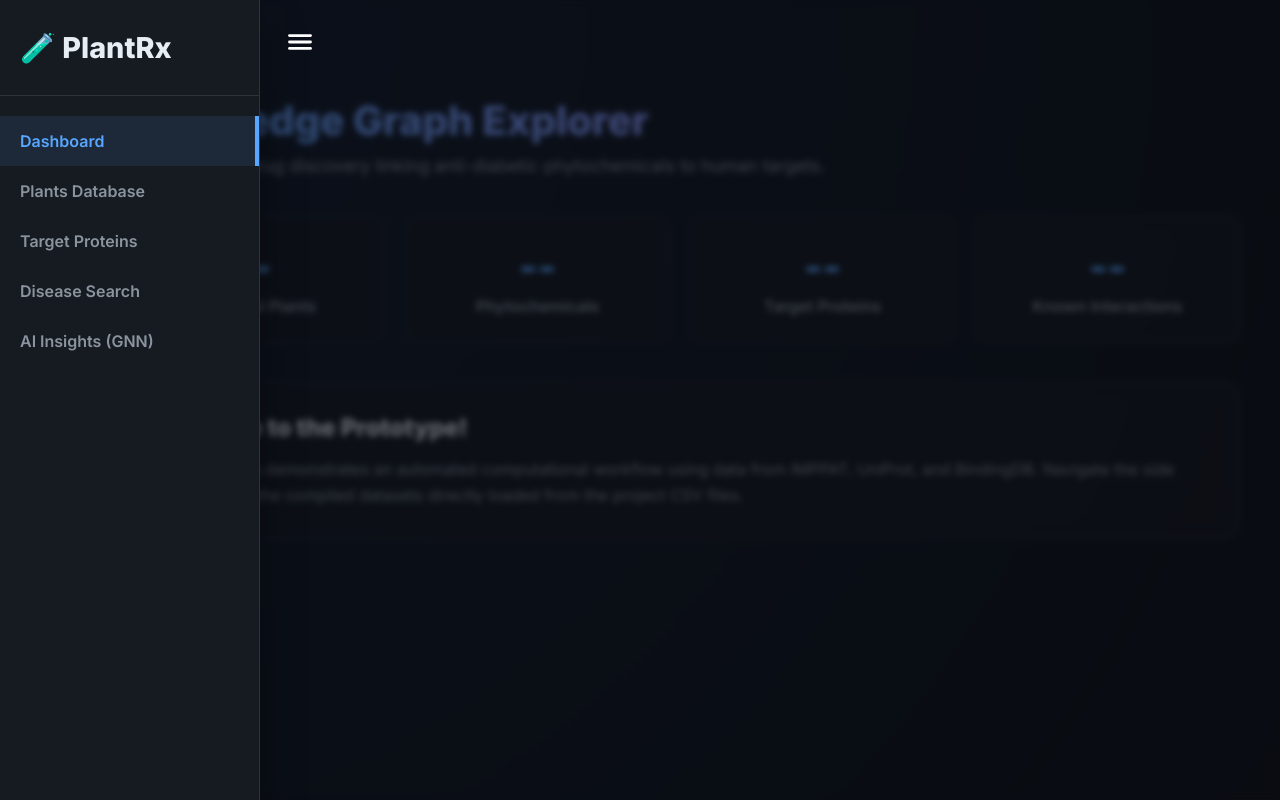
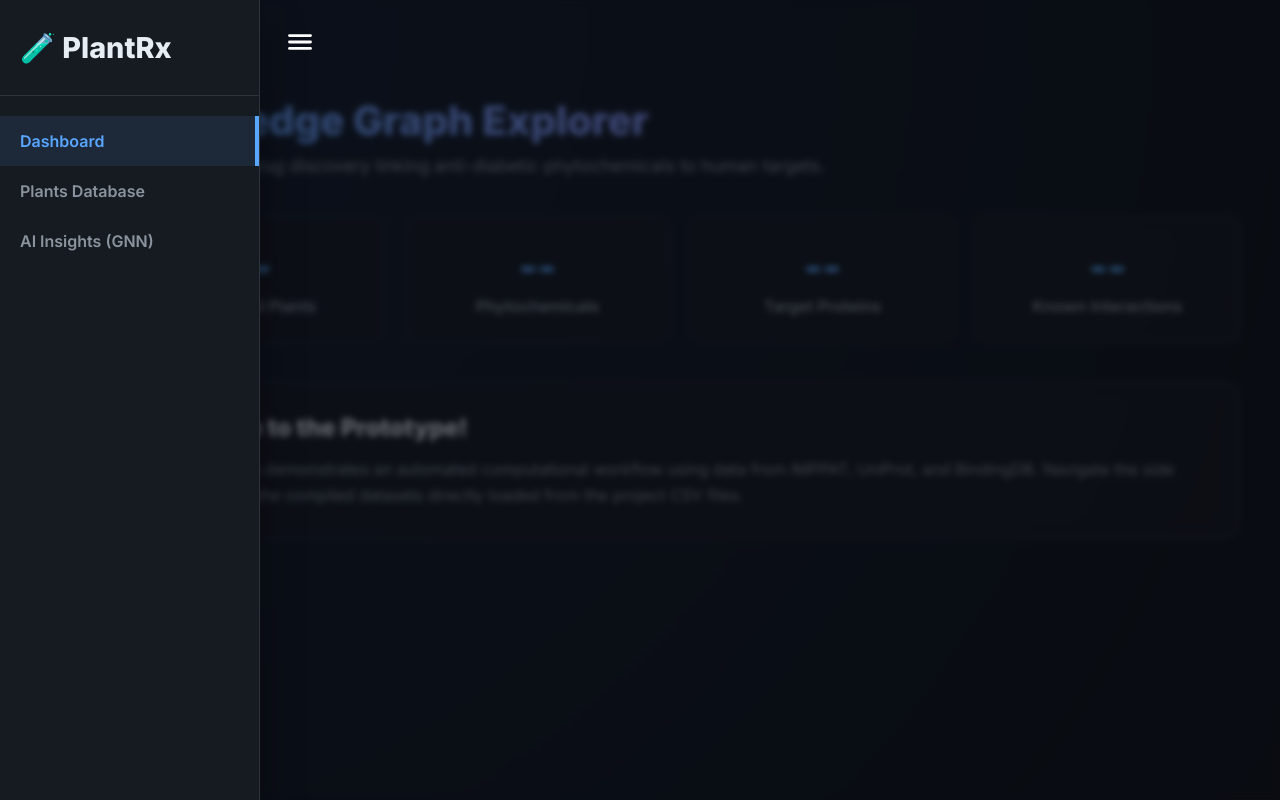
Before and after one commit to Joshuaj8361/plant_project_file, a Flask app: page / in a window 1280 px wide. Run offline with Flask 3, Linux system fonts and the light colour scheme; data that the repository does not hold is empty.

Commit message:
chem col added and removed some in nav

```diff
--- a/AI_file/static/app.js
+++ b/AI_file/static/app.js
@@ -95,80 +95,6 @@
         })
         .catch(err => console.error("Error fetching plants:", err));
 
-    // Fetch proteins
-    fetch('/api/proteins')
-        .then(res => res.json())
-        .then(proteins => {
-            const tbody = document.getElementById('table-proteins');
-            tbody.innerHTML = '';
-            proteins.forEach(protein => {
-                const tr = document.createElement('tr');
-                tr.innerHTML = `
-                    <td><strong>${protein.UniProt_ID || '-'}</strong></td>
-                    <td>${protein.Protein_Name || '-'}</td>
-                `;
-                tbody.appendChild(tr);
-            });
-        })
-        .catch(err => console.error("Error fetching proteins:", err));
-
-    // --- Disease Search Logic ---
-    const searchBtn = document.getElementById('disease-search-btn');
-    const searchInput = document.getElementById('disease-input');
-    const searchTable = document.getElementById('disease-search-table');
-    const searchTbody = document.getElementById('table-disease-search');
-    const searchError = document.getElementById('disease-search-error');
-
-    if (searchBtn) {
-        searchBtn.addEventListener('click', () => {
-            const disease = searchInput.value.trim();
-            if(!disease) return;
-
-            searchBtn.textContent = "Searching...";
-            searchTable.style.display = 'none';
-            searchError.style.display = 'none';
-
-            fetch(`/api/disease-search?disease=${encodeURIComponent(disease)}`)
-                .then(res => res.json())
-                .then(plants => {
-                    searchBtn.textContent = "Search";
-                    if(plants.length === 0) {
-                        searchError.textContent = "No recommended plants/fruits found for this disease in our database. (Try 'diabetes' or 'fever')";
-                        searchError.style.color = "#ffcccc";
-                        searchError.style.display = 'block';
-                    } else {
-                        searchTbody.innerHTML = '';
-                        plants.forEach(plant => {
-                            const pid = plant.Plant_ID || '-';
-                            const pNameKey = Object.keys(plant).find(k => k.toLowerCase().includes('name')) || 'Common_Name_of_Plant';
-                            const pName = plant[pNameKey] || '-';
-
-                            const tr = document.createElement('tr');
-                            tr.innerHTML = `
-                                <td><strong>${pid}</strong></td>
-                                <td>${pName}</td>
-                            `;
-                            searchTbody.appendChild(tr);
-                        });
-                        searchTable.style.display = 'table';
-                    }
-                })
-                .catch(err => {
-                    console.error("Error fetching disease search:", err);
-                    searchBtn.textContent = "Search";
-                    searchError.textContent = "An error occurred while searching.";
-                    searchError.style.color = "#ffcccc";
-                    searchError.style.display = 'block';
-                });
-        });
-
-        // Allow pressing Enter to search
-        searchInput.addEventListener('keypress', function (e) {
-            if (e.key === 'Enter') {
-                searchBtn.click();
-            }
-        });
-    }
 
     // --- GNN Logic ---
     const gnnBtn = document.getElementById('gnn-btn');
@@ -202,6 +128,7 @@
                                 <td><strong>${plant.Plant_ID || '-'}</strong></td>
                                 <td>${plant.Common_Name_of_Plant || '-'}</td>
                                 <td style="color: var(--accent-color); font-weight: bold;">${plant.GNN_Similarity_Score}% Match</td>
+                                <td><em>${plant.Chemical || 'N/A'}</em></td>
                             `;
                             gnnTbody.appendChild(tr);
                         });
--- a/AI_file/templates/index.html
+++ b/AI_file/templates/index.html
@@ -19,8 +19,6 @@
                 <ul>
                     <li class="active" data-view="dashboard">Dashboard</li>
                     <li data-view="plants">Plants Database</li>
-                    <li data-view="proteins">Target Proteins</li>
-                    <li data-view="disease-search">Disease Search</li>
                     <li data-view="gnn">AI Insights (GNN)</li>
                 </ul>
             </nav>
@@ -96,48 +94,6 @@
                 </div>
             </section>
 
-            <!-- Proteins View -->
-            <section id="view-proteins" class="view-section hidden">
-                <div class="glass data-container">
-                    <h2>Target Proteins (T2D)</h2>
-                    <p>Validated Human Type-2 Diabetes Targets.</p>
-                    <table class="data-table">
-                        <thead>
-                            <tr>
-                                <th>UniProt ID</th>
-                                <th>Protein Name</th>
-                            </tr>
-                        </thead>
-                        <tbody id="table-proteins">
-                            <!-- Data populated by JS -->
-                        </tbody>
-                    </table>
-                </div>
-            </section>
-
-            <!-- Disease Search View -->
-            <section id="view-disease-search" class="view-section hidden">
-                <div class="glass data-container">
-                    <h2>Disease Search</h2>
-                    <p>Enter a disease name (e.g., diabetes) to find recommended plants/fruits from our database.</p>
-                    <div style="margin-bottom: 20px; display: flex; gap: 10px;">
-                        <input type="text" id="disease-input" placeholder="e.g. diabetes" style="flex: 1; padding: 10px; border-radius: 8px; border: 1px solid rgba(255,255,255,0.3); background: rgba(255,255,255,0.1); color: inherit; font-family: 'Inter', sans-serif;">
-                        <button id="disease-search-btn" class="glass" style="padding: 10px 20px; cursor: pointer; border-radius: 8px; border: 1px solid rgba(255,255,255,0.3); background: rgba(255, 255, 255, 0.2); font-weight: 600; font-family: 'Inter', sans-serif; color: inherit;">Search</button>
-                    </div>
-                    <div id="disease-search-error" style="font-weight: 600; margin-bottom: 15px; display: none;"></div>
-                    <table class="data-table" id="disease-search-table" style="display: none;">
-                        <thead>
-                            <tr>
-                                <th>ID</th>
-                                <th>Recommended Plant / Fruit / Herb</th>
-                            </tr>
-                        </thead>
-                        <tbody id="table-disease-search">
-                            <!-- Data populated by JS -->
-                        </tbody>
-                    </table>
-                </div>
-            </section>
 
             <!-- GNN View -->
             <section id="view-gnn" class="view-section hidden">
@@ -155,6 +111,7 @@
                                 <th>ID</th>
                                 <th>Novel Plant / Herb</th>
                                 <th>Confidence Score</th>
+                                <th>Chemical</th>
                             </tr>
                         </thead>
                         <tbody id="table-gnn">
```
Also changed, not shown: AI_file/gnn_pipeline/predict.py (+14 -2 lines).
